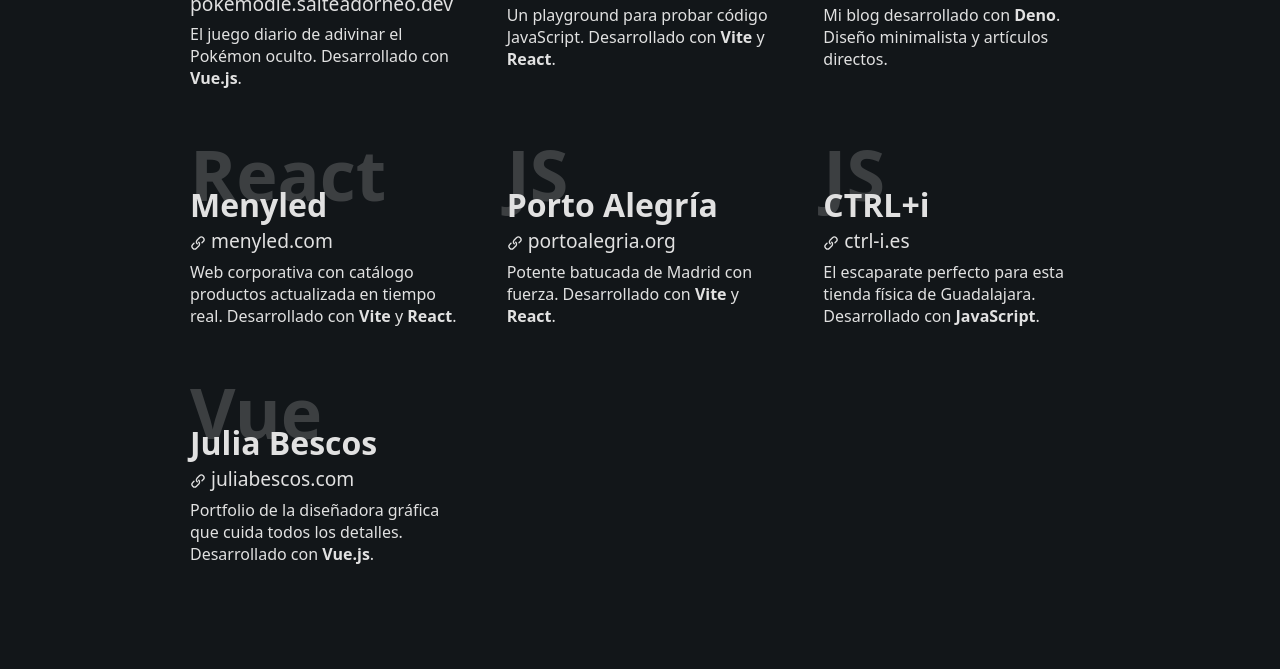
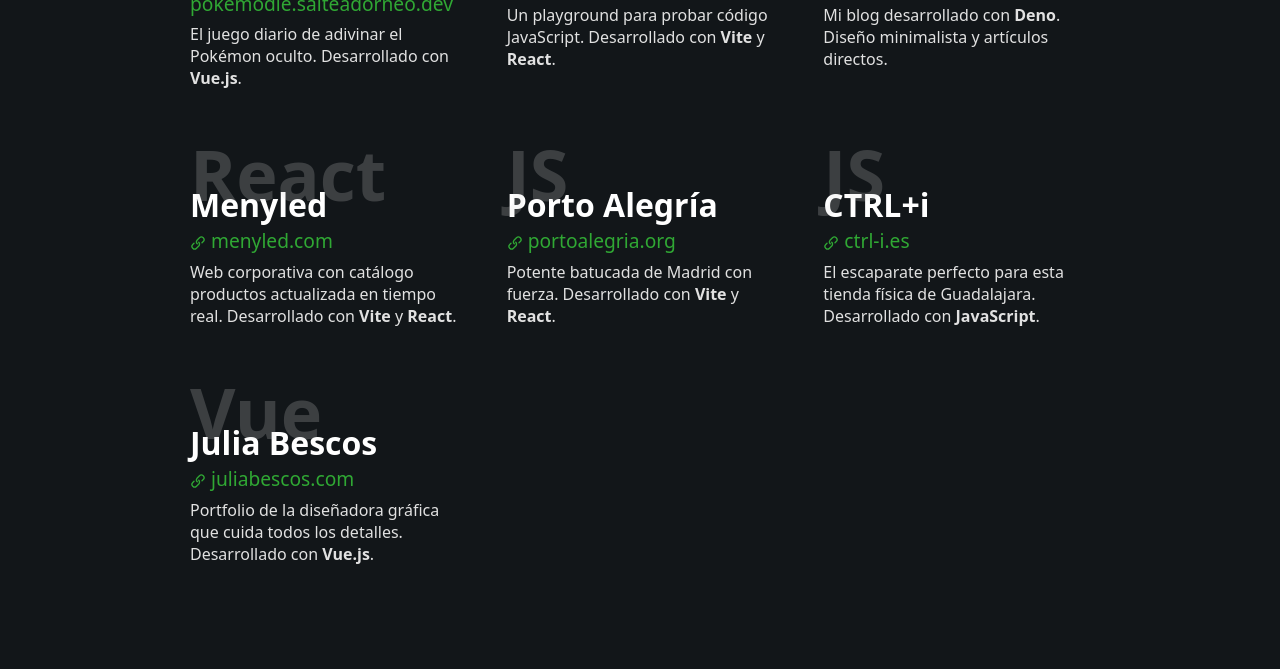
Before and after one commit to salteadorneo/web, an Astro site: page / in a window 1280 px wide. Shown: the part 598-1267 px from the top of the page. Built offline with nearby package versions, Linux system fonts and the light colour scheme; Astro itself is replaced by a stand-in of ours.

Commit message:
fix point component

```diff
--- a/src/components/Point.astro
+++ b/src/components/Point.astro
@@ -8,8 +8,8 @@ const parseDescription = (description: string) => {
 ---
 
 <article>
-    <span class="back">{duration}</span>
-    <h3 class="title">{title}</h3>
+    <span class="back">{duration || "_"}</span>
+    <h4 class="title">{title}</h4>
     {
         subtitle && (
             <p class="subtitle">
@@ -57,6 +57,7 @@ const parseDescription = (description: string) => {
         font-size: 2em;
         line-height: 1em;
         font-weight: 900;
+        color: white;
         margin: -20px 0 0;
     }
 
@@ -71,7 +72,12 @@ const parseDescription = (description: string) => {
     }
 
     .subtitle a {
+        color: var(--color-primary);
         text-decoration: none;
+    }
+
+    .subtitle a:hover {
+        color: white;
     }
 
     .subtitle a svg {
```
